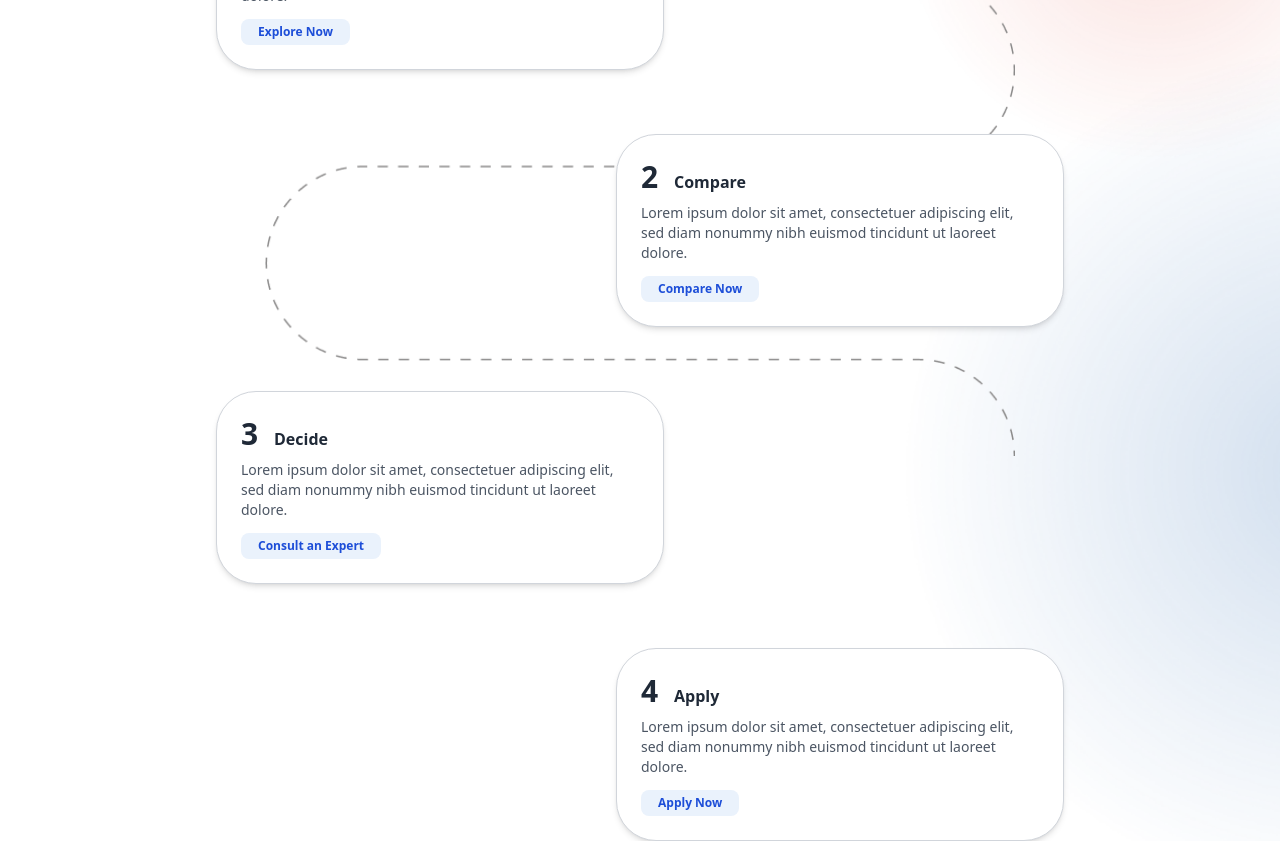
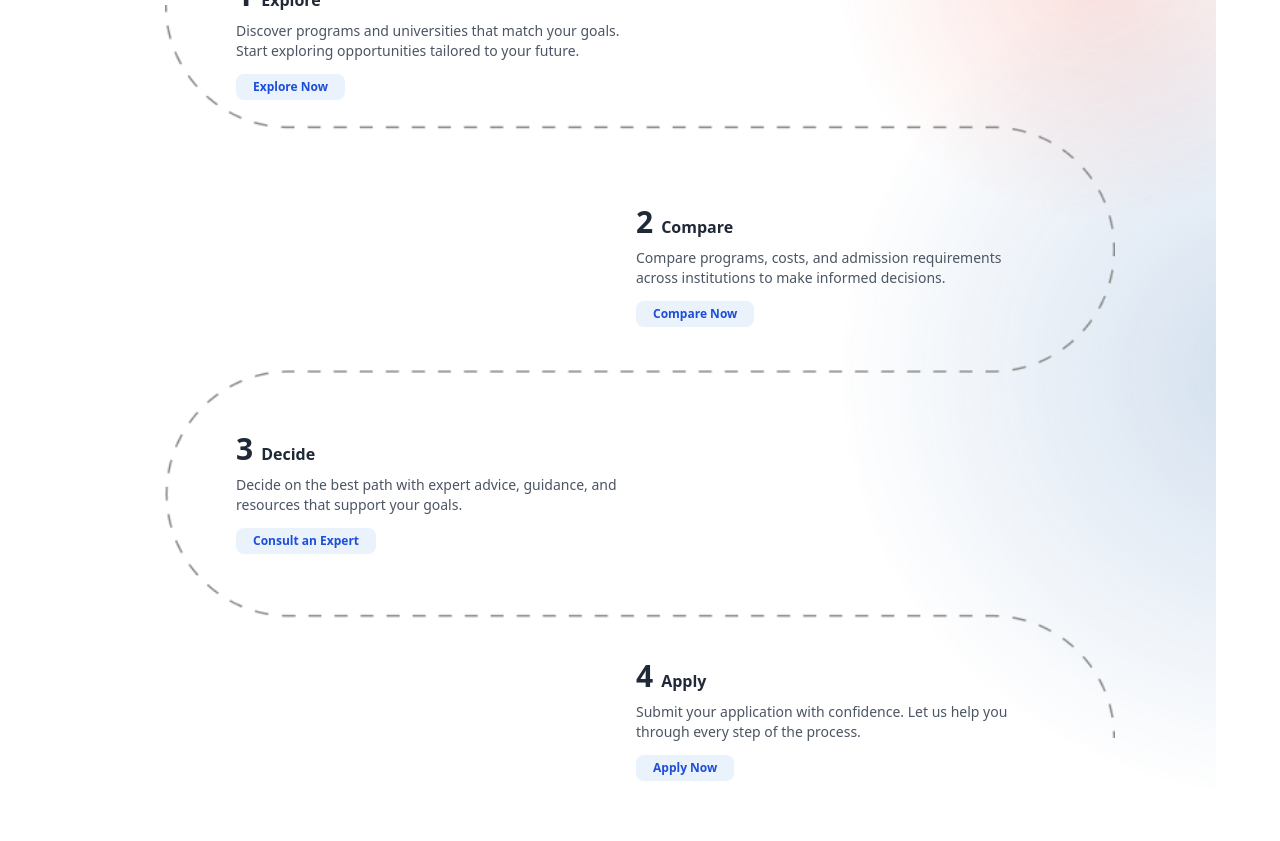
Before and after one commit to Aetthera/University-Admission-and-Immigration-Website, a React (Vite) app in the folder frontend/: page / in a window 1280 px wide. Shown: the part 1180-2021 px from the top of the page. Built offline with nearby package versions, Linux system fonts and the light colour scheme.

Commit message:
improve AdmissionProcess.jsx component

```diff
--- a/frontend/src/components/UniversitySelection/AdmissionProcess.jsx
+++ b/frontend/src/components/UniversitySelection/AdmissionProcess.jsx
@@ -9,28 +9,28 @@ export default function AdmissionProcess() {
       number: "1",
       title: "Explore",
       text:
-        "Lorem ipsum dolor sit amet, consectetuer adipiscing elit, sed diam nonummy nibh euismod tincidunt ut laoreet dolore.",
+        "Discover programs and universities that match your goals. Start exploring opportunities tailored to your future.",
       button: "Explore Now",
     },
     {
       number: "2",
       title: "Compare",
       text:
-        "Lorem ipsum dolor sit amet, consectetuer adipiscing elit, sed diam nonummy nibh euismod tincidunt ut laoreet dolore.",
+        "Compare programs, costs, and admission requirements across institutions to make informed decisions.",
       button: "Compare Now",
     },
     {
       number: "3",
       title: "Decide",
       text:
-        "Lorem ipsum dolor sit amet, consectetuer adipiscing elit, sed diam nonummy nibh euismod tincidunt ut laoreet dolore.",
+        "Decide on the best path with expert advice, guidance, and resources that support your goals.",
       button: "Consult an Expert",
     },
     {
       number: "4",
       title: "Apply",
       text:
-        "Lorem ipsum dolor sit amet, consectetuer adipiscing elit, sed diam nonummy nibh euismod tincidunt ut laoreet dolore.",
+        "Submit your application with confidence. Let us help you through every step of the process.",
       button: "Apply Now",
     },
   ];
@@ -40,12 +40,12 @@ export default function AdmissionProcess() {
       {/* Background halos */}
       <img
         src={blueHalo}
-        className="absolute right-0 top-0 w-[30vw] max-w-[400px] opacity-30 z-0"
+        className="absolute right-[5%] top-[5%] w-[30vw] max-w-[400px] opacity-30 z-0"
         alt="blue halo"
       />
       <img
         src={redHalo}
-        className="absolute right-0 bottom-0 w-[30vw] max-w-[400px] opacity-30 z-0"
+        className="absolute right-[5%] bottom-[5%] w-[30vw] max-w-[400px] opacity-30 z-0"
         alt="red halo"
       />
 
@@ -59,25 +59,30 @@ export default function AdmissionProcess() {
         </p>
       </div>
 
-      {/* Line Image */}
-      <div className="relative z-0 flex justify-center">
-        <img
-          src={curveLine}
-          alt="process line"
-          className="absolute w-full max-w-[750px] left-1/2 -translate-x-1/2"
-        />
-      </div>
+      {/* Line Image - moved below title and adjusted down */}
+     <div className="relative z-10 mt-[4rem] flex justify-center">
+  <img
+    src={curveLine}
+    alt="process line"
+    className="absolute w-[90%] max-w-[950px] left-1/2 -translate-x-1/2  top-[7rem]"
+  />
+</div>
+
+
+
 
       {/* Steps */}
-      <div className="relative z-10 max-w-4xl mx-auto grid grid-cols-1 gap-16 px-6">
+      <div className="relative z-10 max-w-4xl mx-auto grid grid-cols-1 gap-16 px-6 pt-16">
         {steps.map((step, index) => (
           <div
             key={index}
             className={`flex items-start ${index % 2 === 0 ? "justify-start" : "justify-end"}`}
           >
-            <div className="bg-white border border-gray-300 rounded-[40px] p-6 w-[90%] max-w-md shadow-md">
+            <div className="p-5 w-[90%] max-w-md">
+
               <h3 className="text-3xl font-bold text-gray-800 mb-2">
-                {step.number} <span className="text-base font-semibold ml-2">{step.title}</span>
+                {step.number}
+                <span className="text-base font-semibold ml-2">{step.title}</span>
               </h3>
               <p className="text-sm text-gray-600 mb-3">{step.text}</p>
               <button className="text-xs font-semibold bg-[#eaf2fc] text-blue-700 rounded-lg px-4 py-1">
```
